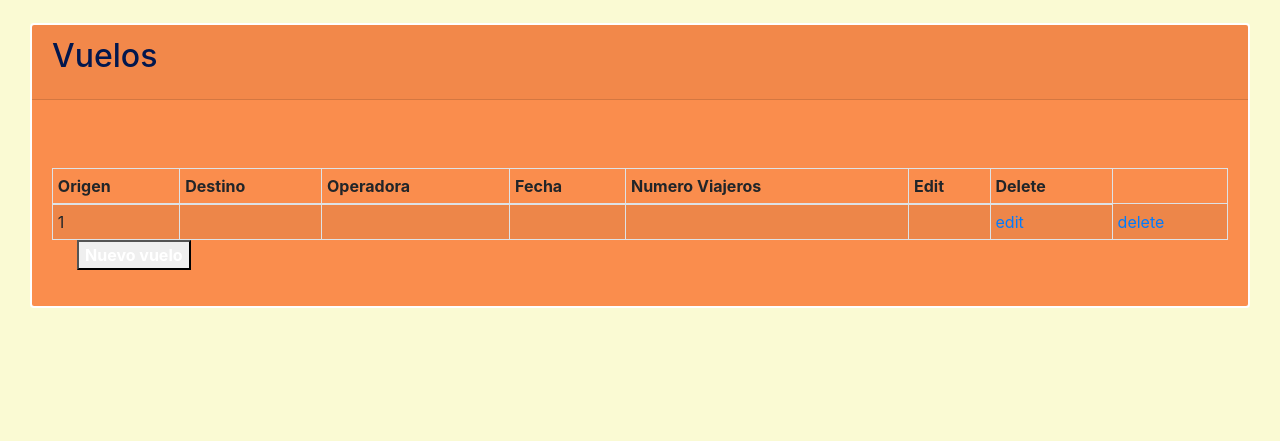
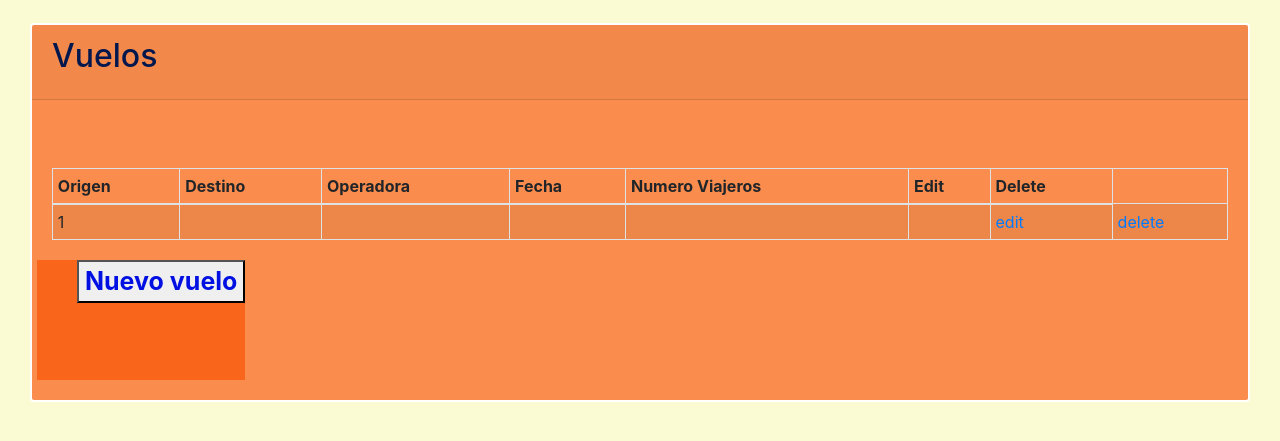
Before and after one commit to Jachada/GestionDeVuelos, a PHP site: page /content/vuelosGestor.php in a window 1280 px wide. Shown: the part 359-800 px from the top of the page. Run offline with PHP 8.4, Linux system fonts and the light colour scheme; tables that the repository leaves empty or names only in its code hold one stand-in row (values such as "Sample post"); data that the repository does not hold is empty.

Commit message:
cambios style

```diff
--- a/content/vuelosGestor.php
+++ b/content/vuelosGestor.php
@@ -98,7 +98,7 @@
 
 
                                     <li class="" >
-                                            <button type="button"><a href="create.php"><i class=""></i><span><strong>Nuevo vuelo</strong></span></a></button>
+                                            <button type="button"><a href="create.php" class="nuevo"><i ></i><span><strong>Nuevo vuelo</strong></span></a></button>
                                         </li>
                                     </ul>
                                 </nav>
--- a/style/style.css
+++ b/style/style.css
@@ -21,7 +21,16 @@ table {
 	background: rgba(250, 80, 1, 0.637);
 }
 
-
+.menu1 {
+	background: rgba(250, 80, 1, 0.637);
+	color: rgb(5, 35, 202);
+	max-width: 100%;
+	max-height: 120px;
+	padding: 0px;
+	height: 120px;
+	margin-top: 20px;
+    font-size: 25px;
+}
 .menu {
 	background: rgba(245, 60, 4, 0.603);
 	color: rgb(255, 255, 255);
@@ -74,3 +83,10 @@ header nav ul li a {
 	display:block;
 	text-decoration:none;
 }
+
+header nav ul li .nuevo {
+	color:rgb(1, 16, 226);
+
+	display:block;
+	text-decoration:none;
+}
```
